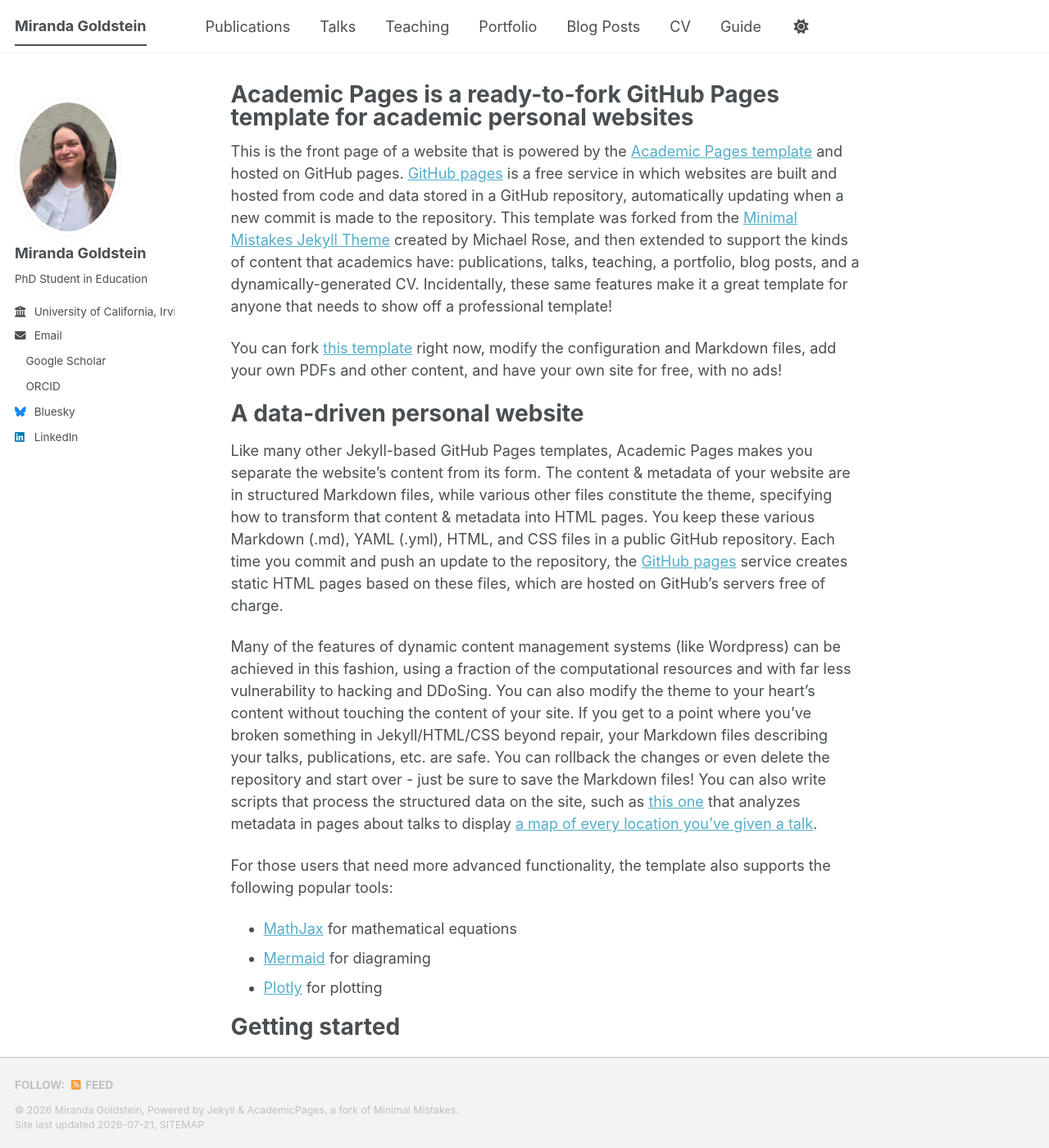
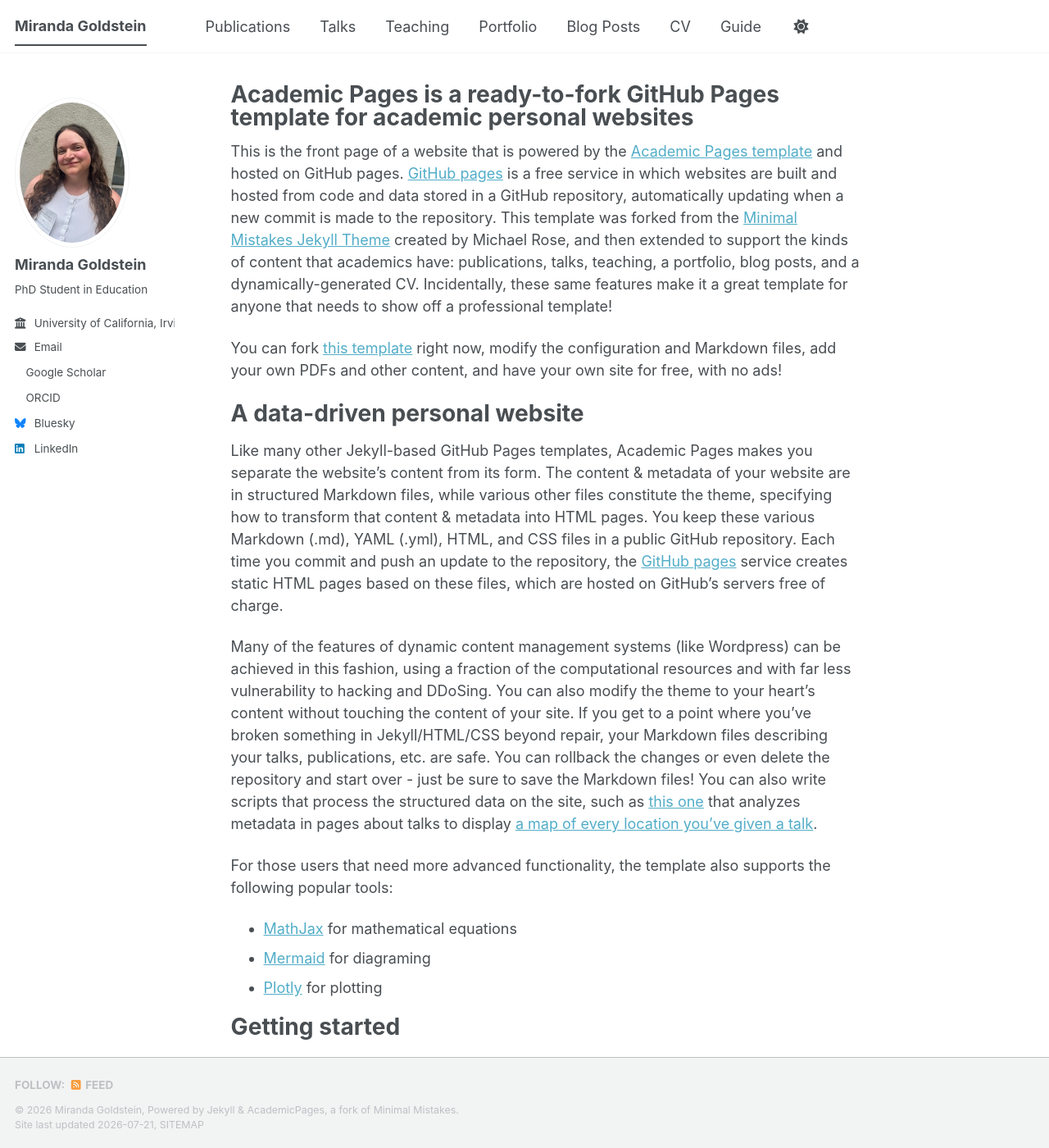
Before and after one commit to mirandagoldstein/mirandagoldstein.github.io, a Jekyll site: the page built from _pages/about.md, in a window 1280 px wide and 1400 px high. Shown: the whole window at 82% size. Built offline with Jekyll 4.4.1, drawn with Linux system fonts in a browser that asks for light colours; a style sheet for code colours, icons or effects is not loaded.

Commit message:
Update _sidebar.scss

```diff
--- a/_sass/layout/_sidebar.scss
+++ b/_sass/layout/_sidebar.scss
@@ -154,7 +154,7 @@
   }
 
   img {
-    max-width: 130px;
+    max-width: 140px;
     border-radius: 50%;
 
     @include breakpoint($large) {
```
